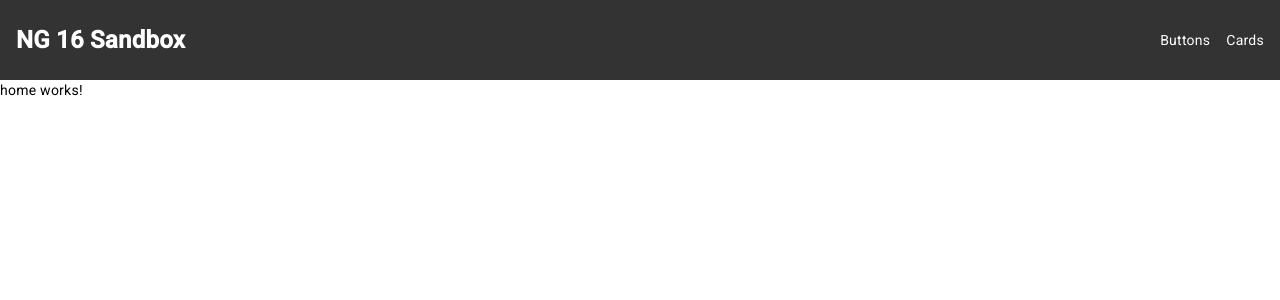
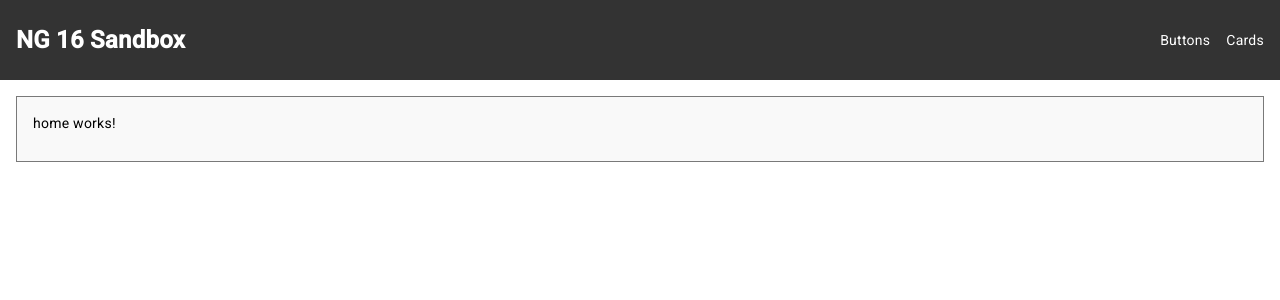
Before and after one commit to SimonS2019/sandbox-for-angular-material-16, an Angular app in the folder sandbox-for-angular-material-16/: page / in a window 1280 px wide. Shown: the top 300 px of the page. Built offline with nearby package versions, Linux system fonts and the light colour scheme.

Commit message:
add content container to app component for improved layout

```diff
--- a/sandbox-for-angular-material-16/src/app/app.component.html
+++ b/sandbox-for-angular-material-16/src/app/app.component.html
@@ -1,2 +1,4 @@
 <app-nav-bar></app-nav-bar>
-<router-outlet></router-outlet>
+<div class="content-container">
+  <router-outlet></router-outlet>
+</div>
--- a/sandbox-for-angular-material-16/src/app/app.component.scss
+++ b/sandbox-for-angular-material-16/src/app/app.component.scss
@@ -0,0 +1,8 @@
+.content-container {
+    border: 1px solid #797979; /* Optional: Add a border */
+    margin: 1rem; /* Adjust as needed */
+    padding: 1rem; /* Optional: Add inner spacing */
+    background-color: #f9f9f9; /* Optional: Add a background */
+    // border-radius: 8px; /* Optional: Add rounded corners */
+    box-sizing: border-box; /* Ensure padding doesn't affect total width */
+  }
```
